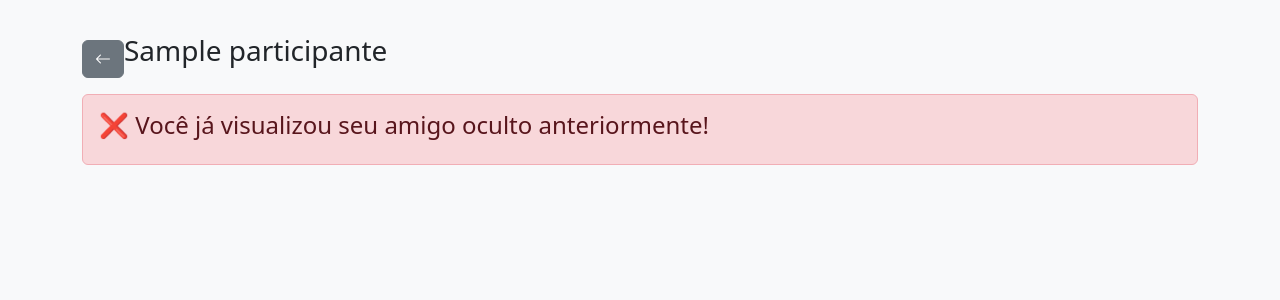
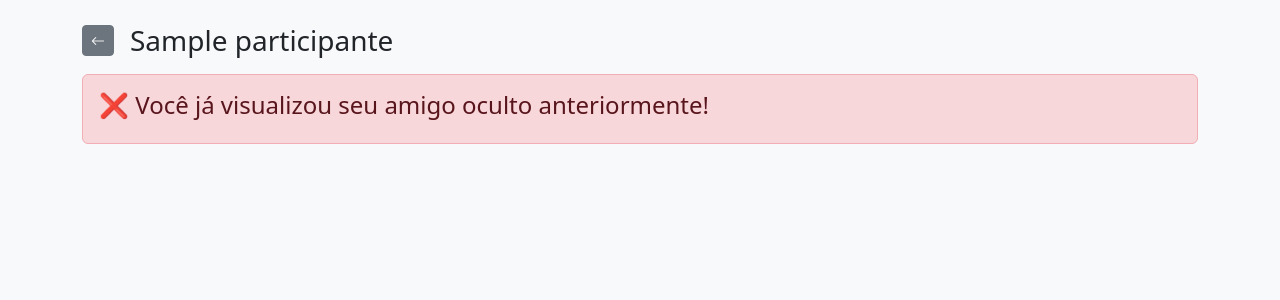
Before and after one commit to leonardoscosta98/amigo-oculto, a Flask app: page /sorteio/1 in a window 1280 px wide. Shown: the part 56-356 px from the top of the page. Run offline with Flask 3, Linux system fonts and the light colour scheme; a database or web service that is not in the repository returns one stand-in record (values such as "Sample title"); some libraries are stand-ins or nearby versions.

Commit message:
Update sorteio.html

```diff
--- a/templates/sorteio.html
+++ b/templates/sorteio.html
@@ -2,7 +2,7 @@
 {% block content %}
 
 <div class="d-flex align-items-center mb-3">
-    <a class="btn btn-secondary mt-3" href="/c/{{ cid }}">
+    <a class="btn btn-secondary btn-sm me-3" href="/c/{{ cid }}">
         <i class="bi bi-arrow-left"></i>
     </a>
     <h3 class="m-0">{{ participante.nome }}</h3>
```
